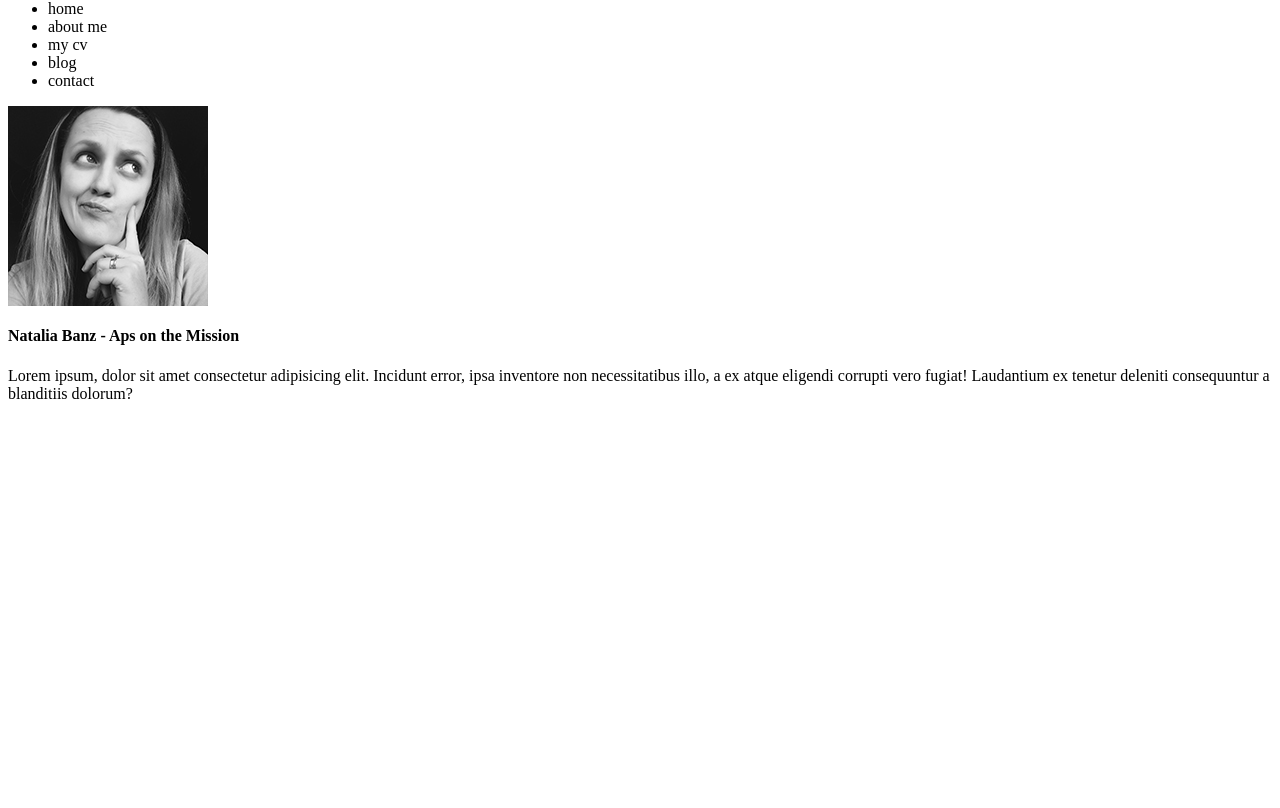
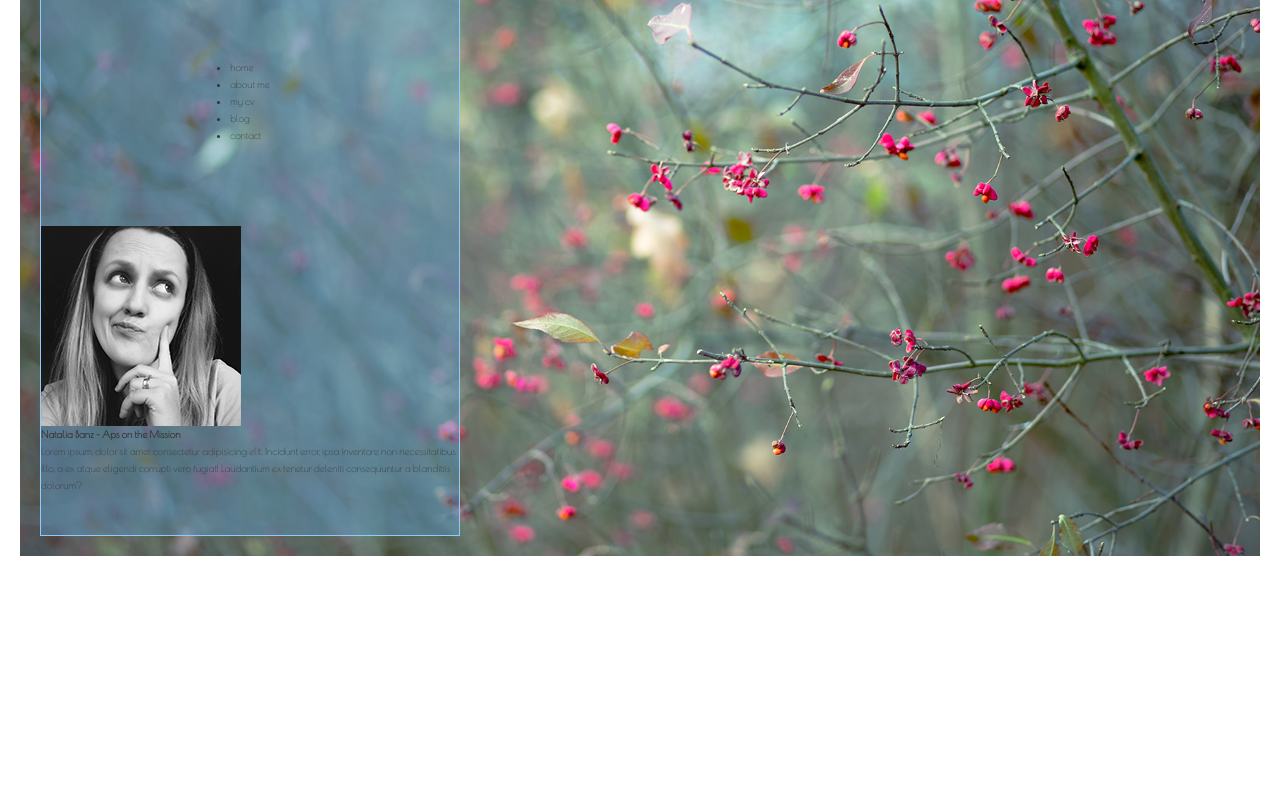
Before and after one commit to diebanz/Frau-Banz, a website: page index.html in a window 1280 px wide. Shown: the part 224-1032 px from the top of the page. Before the commit the page ends 800 px from the top, so only its background shows below. Drawn offline with nearby package versions, Linux system fonts and the light colour scheme.

Commit message:
Header showcase

```diff
--- a/index.html
+++ b/index.html
@@ -3,7 +3,8 @@
         <meta charset="UTF-8">
         <meta name="viewport" content="width=device-width, initial-scale=1.0">
 
-        <link href="https://fonts.googleapis.com/css?family=Lato:100,300,400,700,900" rel="stylesheet">
+        <link href="https://fonts.googleapis.com/css2?family=Lora:wght@400;600&display=swap" rel="stylesheet">
+        <link href="https://fonts.googleapis.com/css2?family=Poiret+One&display=swap" rel="stylesheet">
 
         <link rel="stylesheet" href="css/style.css">
         <link rel="shortcut icon" type="image/png" href="img/faviconsmall.png">
@@ -11,7 +12,9 @@
         <title>Natalia Banz | Aps on the Mission!</title>
     </head>
     <body>
+        <div class="container">
             <header class="header">
+                <div class="header__backgroud">
                     <img src="/img/logo.png" alt="logo" class="logo" id="logo">
 
                     <nav>
@@ -30,6 +33,8 @@
                         <p class="header__info--text">Lorem ipsum, dolor sit amet consectetur adipisicing elit. Incidunt error, ipsa inventore non necessitatibus illo, a ex atque eligendi corrupti vero fugiat! Laudantium ex tenetur deleniti consequuntur a blanditiis dolorum?
                         </p>
                     </div>
+                </div>
             </header>
+        </div>
     </body>
 </html>
--- a/sass/abstracts/_variables.scss
+++ b/sass/abstracts/_variables.scss
@@ -0,0 +1,20 @@
+// COLORS
+$color-primary: #90caf9;
+$color-primary-light:#c3fdff;
+$color-primary-dark: #5d99c6;
+
+$color-secondary: #fff59d;
+$color-secondary-light: #ffffcf;
+$color-secondary-dark: #cbc26d;
+
+
+$color-grey-light-1: #f4f4f4;
+$color-grey-light-2: #eee;
+
+$color-grey-dark: #777;
+$color-grey-dark-2: #999;
+$color-grey-dark-3: #333;
+
+
+$color-white: #fff;
+$color-black: #000;
--- a/sass/base/_base.scss
+++ b/sass/base/_base.scss
@@ -0,0 +1,28 @@
+* {
+    margin: 0;
+    padding: 0;
+    box-sizing: inherit;
+}
+
+body {
+    box-sizing: border-box;
+    padding: 2rem;
+}
+
+::selection {
+    background-color: $color-primary;
+    color: $color-white;
+}
+
+html {
+    font-size: 62.5%;
+}
+
+.container {
+    //max-width: 1800px;
+    margin-left: auto;
+    margin-right: auto;
+    display: grid;
+    grid-template-rows: 95vh repeat(6, minmax(min-content, 25rem));
+    grid-template-columns: [full-start] minmax(6rem, 1fr) [center-start]repeat(11, [col-start] minmax(min-content, 20rem) [col-end] )[center-end] minmax(6rem, 1fr) [full-end];
+}
--- a/sass/base/_typography.scss
+++ b/sass/base/_typography.scss
@@ -0,0 +1,6 @@
+body {
+    font-family: 'Poiret One', cursive;
+    font-weight: 400;
+    line-height: 1.7;
+    color: $color-grey-dark-3;
+}
--- a/sass/layouts/_header.scss
+++ b/sass/layouts/_header.scss
@@ -0,0 +1,28 @@
+.header {
+    grid-column: full-start / full-end;
+    padding: 2rem;
+    background-image: url(../img/showcase.jpg);
+    background-size: cover;
+    background-position: center;
+
+    display: grid;
+    grid-template-columns:minmax(25rem, 35%) 1fr;
+    grid-template-rows: auto;
+
+
+    &__backgroud {
+        grid-column: 1;
+        background-color: rgba($color: $color-primary-dark, $alpha: .46) ;
+        border: $color-primary 1px solid;
+
+        display: grid;
+        justify-items: center;
+        align-items: center;
+    }
+}
+
+.logo {
+    grid-column: 1;
+    width: 12rem;
+
+}
```
Also changed, not shown: css/style.css, img/showcase.jpg (added). Lines whose indentation alone changed are shown as unchanged.
